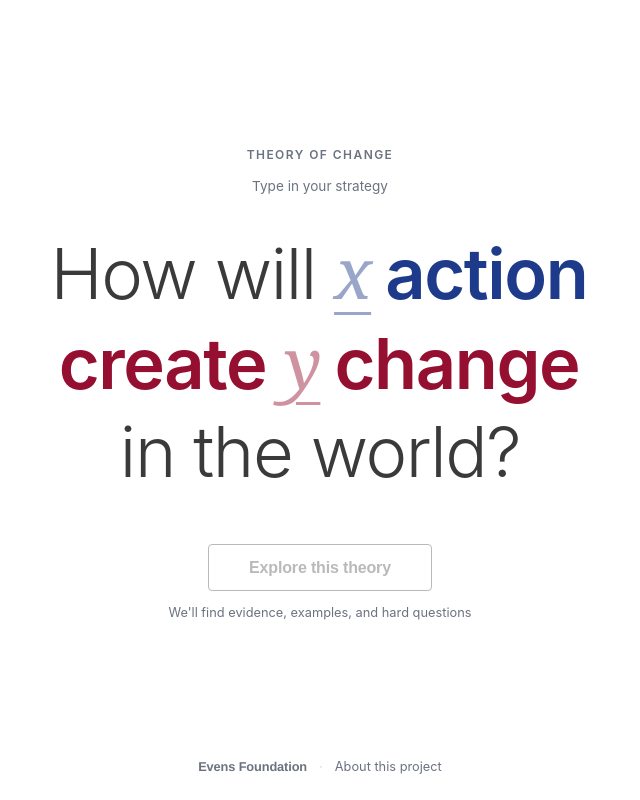
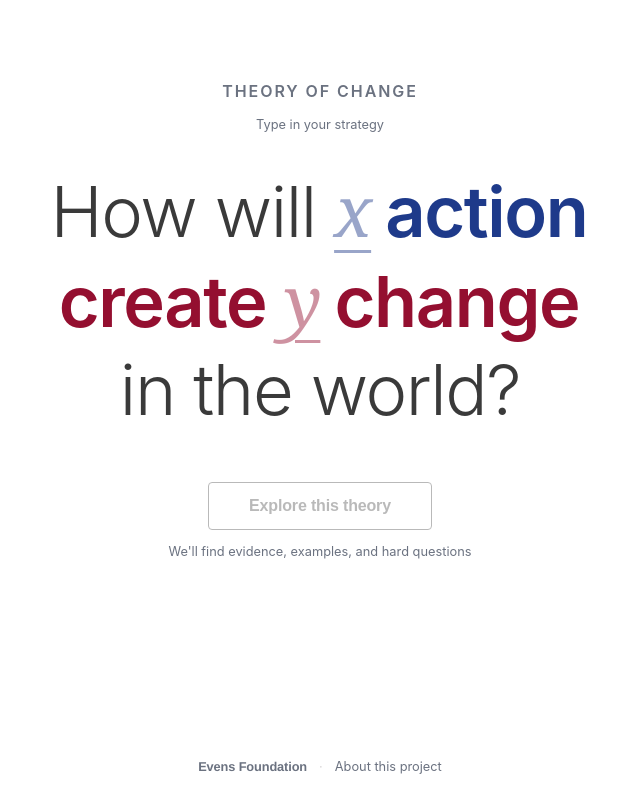
Before and after one commit to mstem/theory-of-change, a website: page public/index.html in a window 1280 px wide. Shown: the whole page, without its empty margins (320-960 px from the left). Drawn offline with Linux system fonts and the light colour scheme; a web font is replaced by a local one.

Commit message:
Make hero eyebrow bigger, push content higher, unify helper text sizes
Co-Authored-By: Claude Sonnet 4.6 <noreply@anthropic.com>

```diff
--- a/public/index.html
+++ b/public/index.html
@@ -74,7 +74,7 @@
     align-items: center;
     justify-content: center;
     min-height: 100vh;
-    padding: 2rem 1.5rem 4rem;
+    padding: 2rem 1.5rem 12rem;
     transition: min-height 0.6s ease, padding 0.6s ease;
     position: relative;
   }
@@ -85,7 +85,7 @@
   }
 
   .eyebrow {
-    font-size: 0.75rem;
+    font-size: 1rem;
     font-weight: 600;
     letter-spacing: 0.12em;
     text-transform: uppercase;
@@ -94,7 +94,7 @@
   }
 
   .hero-helper {
-    font-size: 0.85rem;
+    font-size: 0.8rem;
     color: var(--muted);
     margin-bottom: 2rem;
   }
```
